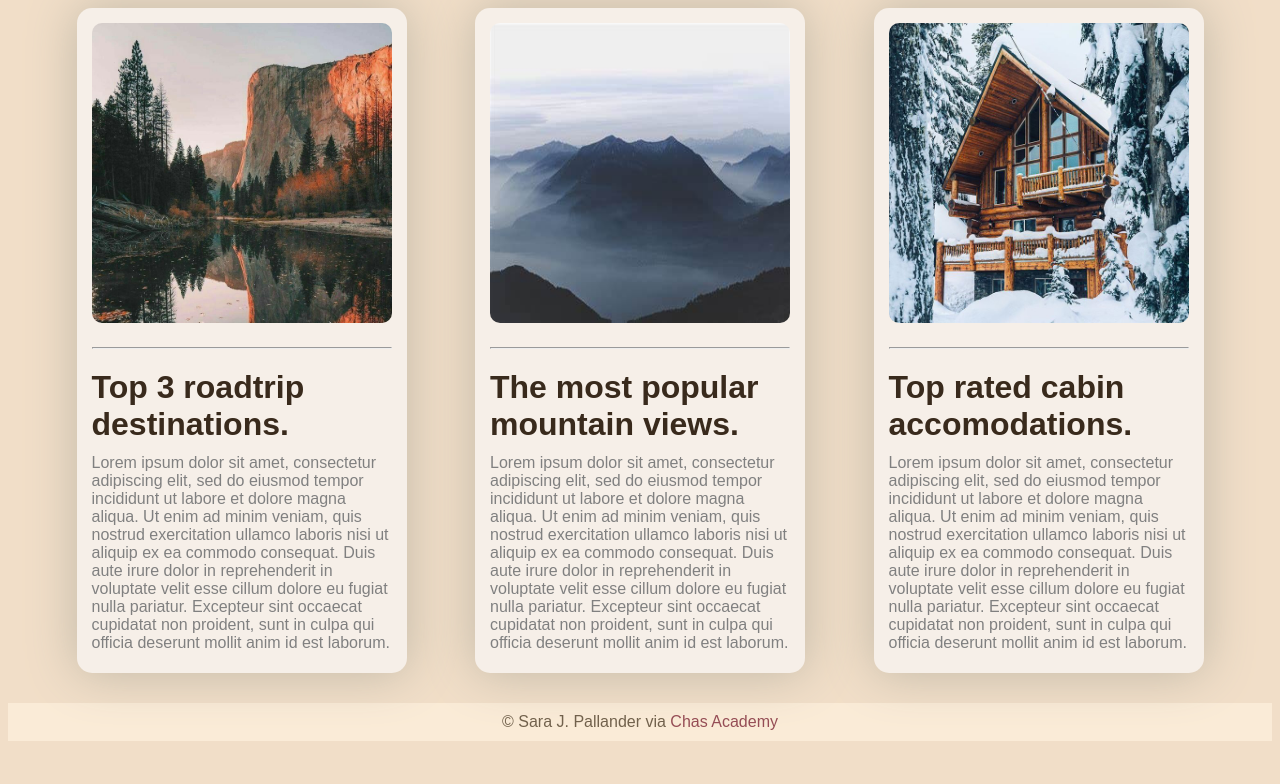
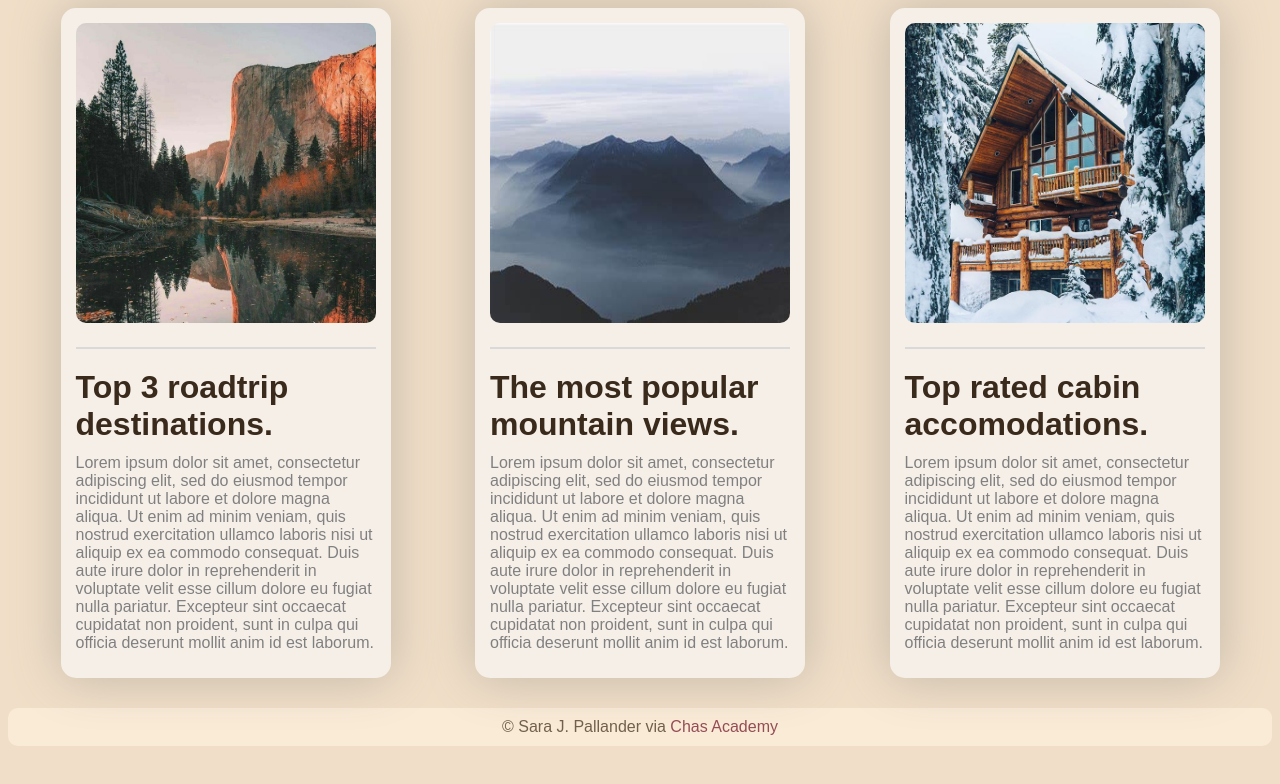
Before and after one commit to sara-jpallander/Cards, a plain HTML site: page index.html in a window 1280 px wide. Drawn offline with Linux system fonts and the light colour scheme.

Commit message:
adjusted flexbox

```diff
--- a/css/style.css
+++ b/css/style.css
@@ -11,7 +11,7 @@ img {
 }
 
 .card {
-    height: 635px;
+    height: 640px;
     width: 300px;
     background-color: rgb(246, 239, 232);
     padding: 15px;
@@ -25,7 +25,7 @@ img {
 
 hr {
     margin: 20px 0;
-    padding: 2px solid rgb(217, 217, 217);
+    border: 1px solid rgb(217, 217, 217);
 }
 
 h1 {
@@ -38,6 +38,16 @@ p {
     margin-top: -10px;
 }
 
+/*flexbox*/
+.container {
+    display: flex;
+    justify-content: space-evenly;
+    align-items: center;
+    flex-wrap: wrap;
+    align-content: center;
+    gap: 2em;
+}
+
 /*footer*/
 footer {
     margin-top: 30px;
@@ -45,6 +55,7 @@ footer {
     background-color: antiquewhite;
     padding: 10px;
     color: rgb(113, 97, 76);
+    border-radius: 10px;
 }
 
 a {
@@ -55,10 +66,3 @@ a {
 a:hover {
     color: rgb(255, 111, 135);
 }
-
-/*flexbox*/
-.container {
-    display: flex;
-    justify-content: space-evenly;
-    align-items: center;
-}
```
